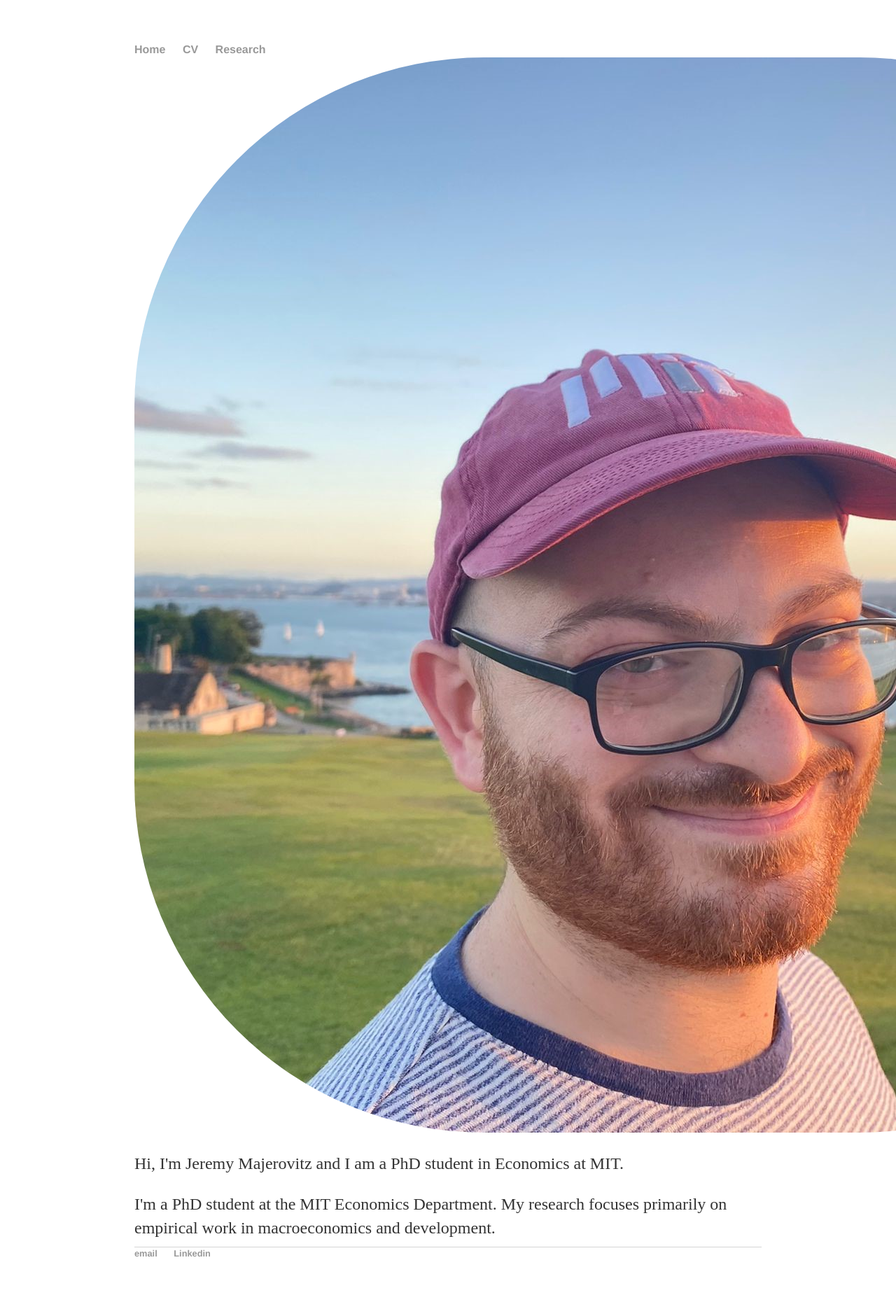
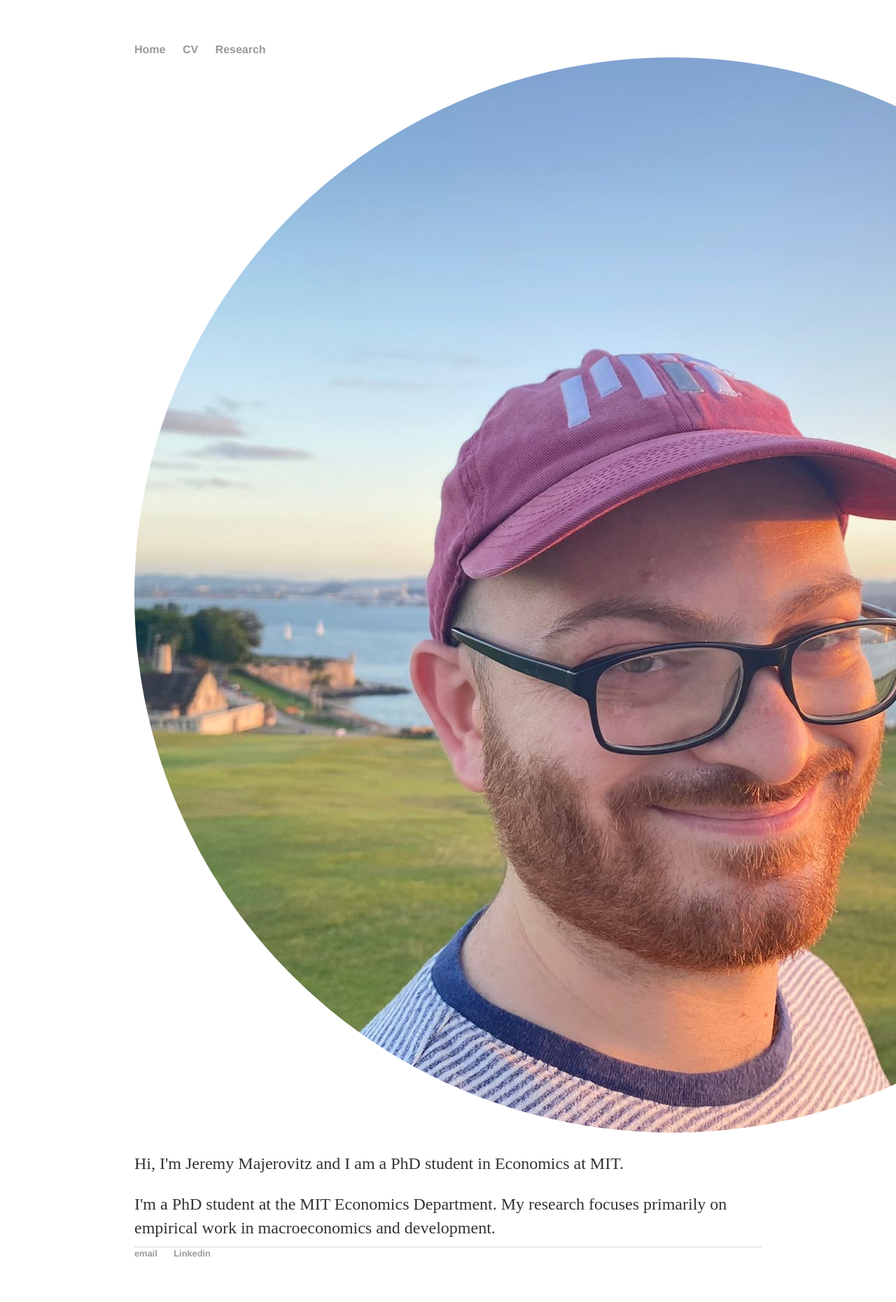
Before and after one commit to jmajic/jmajic.github.io, a Jekyll site: the page built from index.html, in a window 1280 px wide. Shown: the whole page at 70% size. Built offline with Jekyll 4.4.1, drawn with Linux system fonts in a browser that asks for light colours.

Commit message:
Still trying to make a circle

```diff
--- a/css/main.css
+++ b/css/main.css
@@ -33,7 +33,7 @@ ul.posts li { list-style: none; }
 
 
 .img-circle {
-  -webkit-border-radius: 500px;
-     -moz-border-radius: 500px;
-          border-radius: 500px;
+  -webkit-border-radius: 50%;
+     -moz-border-radius: 50%;
+          border-radius: 50%;
 }
```
